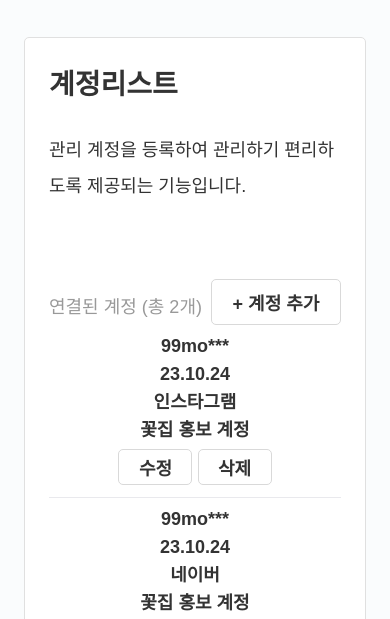
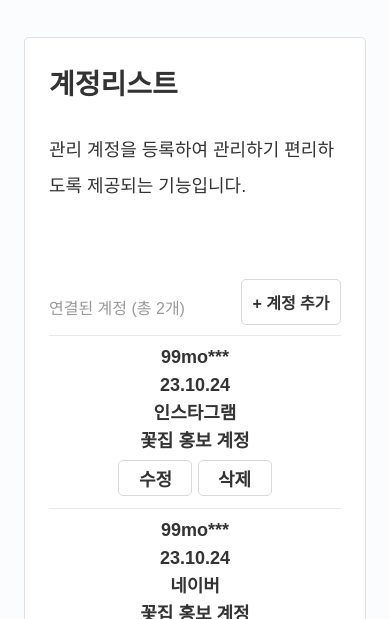
Before and after one commit to seol-hwa/rending03, a plain HTML site: page html/restration.html in a window 390 px wide. Shown: the part 199-818 px from the top of the page. Drawn offline with Linux system fonts and the light colour scheme; some icons are missing; a web font is replaced by a local one.

Commit message:
restration

```diff
--- a/sass/_restration.scss
+++ b/sass/_restration.scss
@@ -57,3 +57,53 @@ body{
         }
     }
 }
+@media (max-width:1199px) {
+    body{
+        main{
+            .log-inner{
+                .nav-tabs{
+                    .tab-wrap{
+                        .tab-box{
+                            .pg-table-box{
+                                .pg-table{
+                                    .rest-tbl-top{
+                                        flex-wrap: wrap;
+                                        padding-bottom:1rem;
+                                        border-bottom:1px solid #E9E9E9;
+                                    }
+                                }
+                            }
+                        }
+                    }
+                }
+            }
+        }
+    }
+}
+@media (max-width:500px) {
+    body{
+        main{
+            .log-inner{
+                .nav-tabs{
+                    .tab-wrap{
+                        .tab-box{
+                            .pg-table-box{
+                                .pg-table{
+                                    .rest-tbl-top{
+                                        .table-text{
+                                            font-size: 1.6rem;
+                                        }
+                                        .add-acc-btn{
+                                            font-size: 1.6rem;
+                                            width:10rem;
+                                        }
+                                    }
+                                }
+                            }
+                        }
+                    }
+                }
+            }
+        }
+    }
+}
```
Also changed, not shown: css/styles.css, 1 other file.
